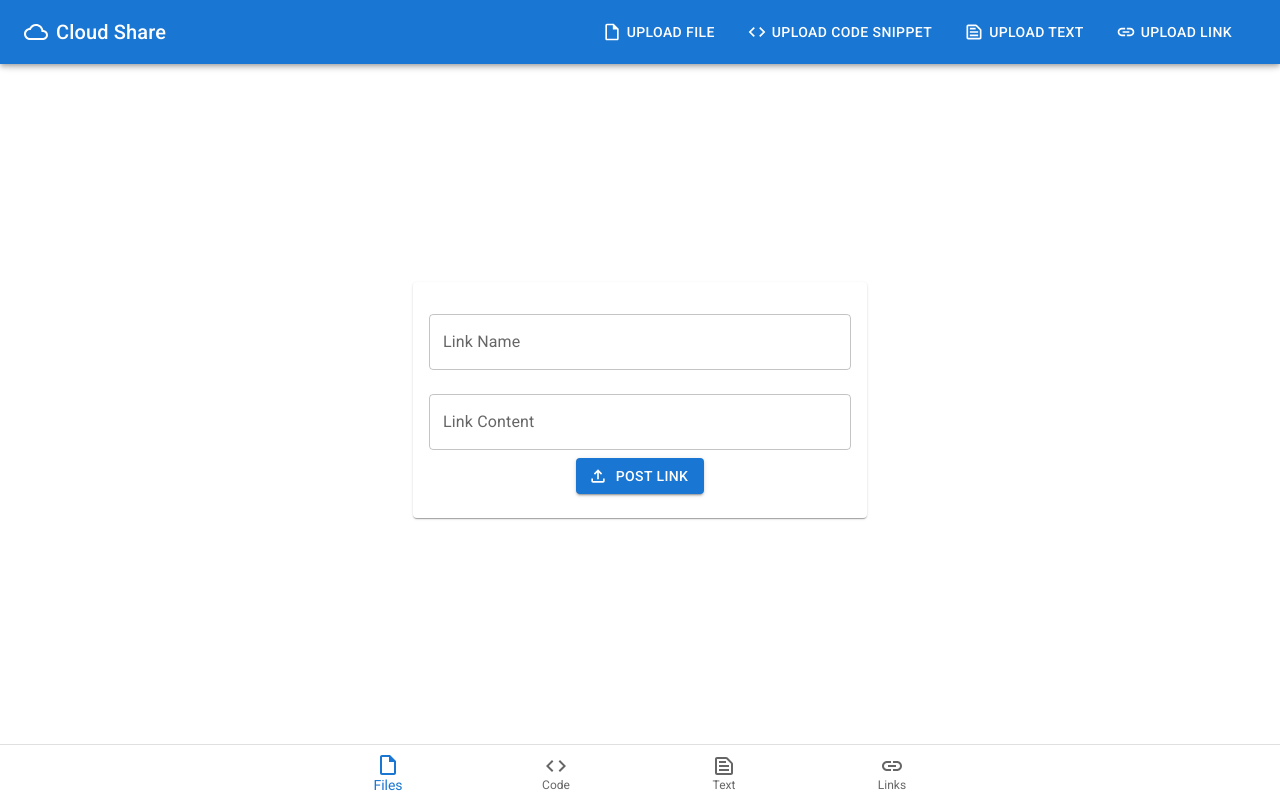
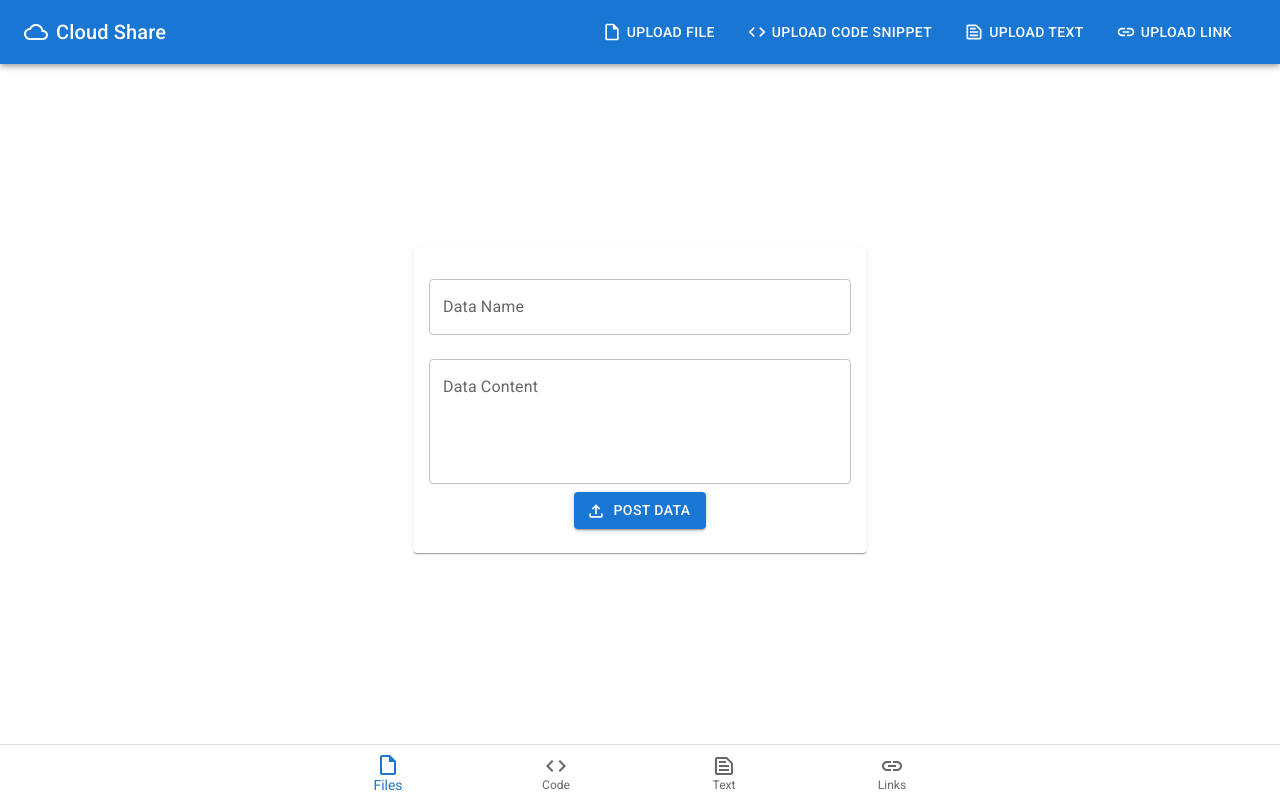
Before and after one commit to skfeat177/yahya-cloud-app, a React (Create React App) app: page /upload-text in a window 1280 px wide. Built offline with nearby package versions, Linux system fonts and the light colour scheme.

Commit message:
Update UploadText.js

```diff
--- a/src/pages/UploadText.js
+++ b/src/pages/UploadText.js
@@ -24,13 +24,13 @@ function UploadText() {
       await new Promise(resolve => setTimeout(resolve, 2000));
 
       // Assuming you want to send the dataName and dataContent as query parameters
-      const queryParams = `?dataName=${dataName}&dataType=link`;
+      const queryParams = `?dataName=${dataName}&dataContent=${dataContent}dataType=text`;
 
       // Perform the POST request
       const response = await fetch(`https://quick-share-cors.vercel.app/postdata${queryParams}`, {
         method: 'POST',
         // Assuming 'link' is a variable containing the link you want to send in the request body
-        body: JSON.stringify({ link: dataContent }),
+        body: JSON.stringify({ link: 'null' }),
         headers: {
           'Content-Type': 'application/json'
         }
@@ -38,10 +38,10 @@ function UploadText() {
 
       if (response.ok) {
         setAlertSeverity('success');
-        setAlertMessage('Link Uploaded successfully.');
+        setAlertMessage('Data posted successfully.');
       } else {
         setAlertSeverity('error');
-        setAlertMessage('Unexcepted Error Occured');
+        setAlertMessage('Unexcepted Error Occured.');
       }
     } catch (error) {
       setAlertSeverity('error');
@@ -62,12 +62,11 @@ function UploadText() {
       justifyContent="center"
       alignItems="center"
       minHeight="100vh"
-      sx={{marginInline:"15px"}}
     >
       <Card>
         <CardContent>
           <TextField
-            label="Link Name"
+            label="Data Name"
             variant="outlined"
             fullWidth
             margin="normal"
@@ -75,9 +74,11 @@ function UploadText() {
             onChange={(e) => setDataName(e.target.value)}
           />
           <TextField
-            label="Link Content"
+            label="Data Content"
             variant="outlined"
             fullWidth
+            multiline  // Preserves newlines and spaces
+            rows={4}
             margin="normal"
             value={dataContent}
             onChange={(e) => setDataContent(e.target.value)}
@@ -91,14 +92,14 @@ function UploadText() {
               variant="contained"
               startIcon={<FileUploadOutlined />}
             >
-              <span>Post Link</span>
+              <span>Post Data</span>
             </LoadingButton>
           </Box>
         </CardContent>
       </Card>
       <Snackbar anchorOrigin={{ vertical: 'top', horizontal: 'center' }} open={alertOpen} autoHideDuration={1000} onClose={() => setAlertOpen(false)}   sx={{marginTop:10}}>
-      <MuiAlert severity={alertSeverity}
-         elevation={6}
+        <MuiAlert severity={alertSeverity}
+          elevation={6}
           variant="filled"
           onClose={() => setAlertOpen(false)}
           sx={{ width: '100%' }}>
```
